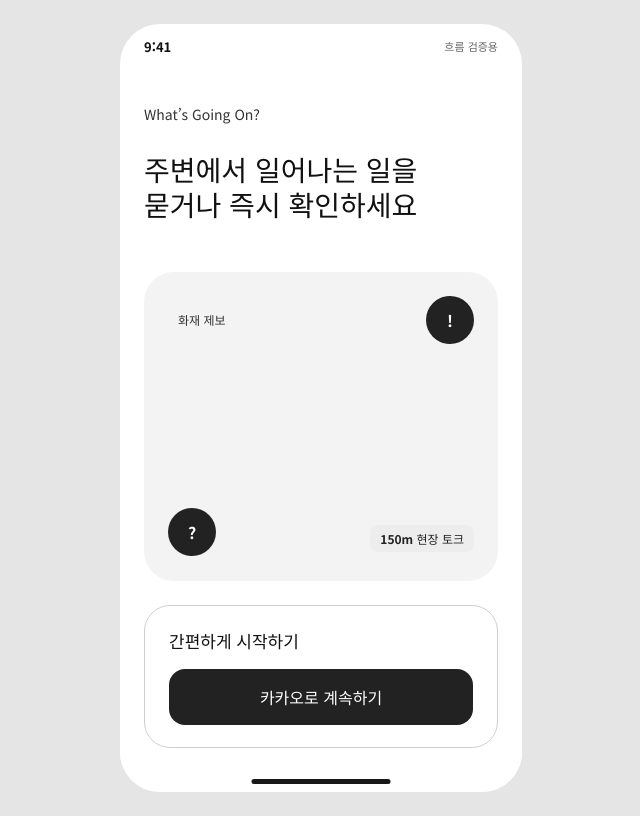
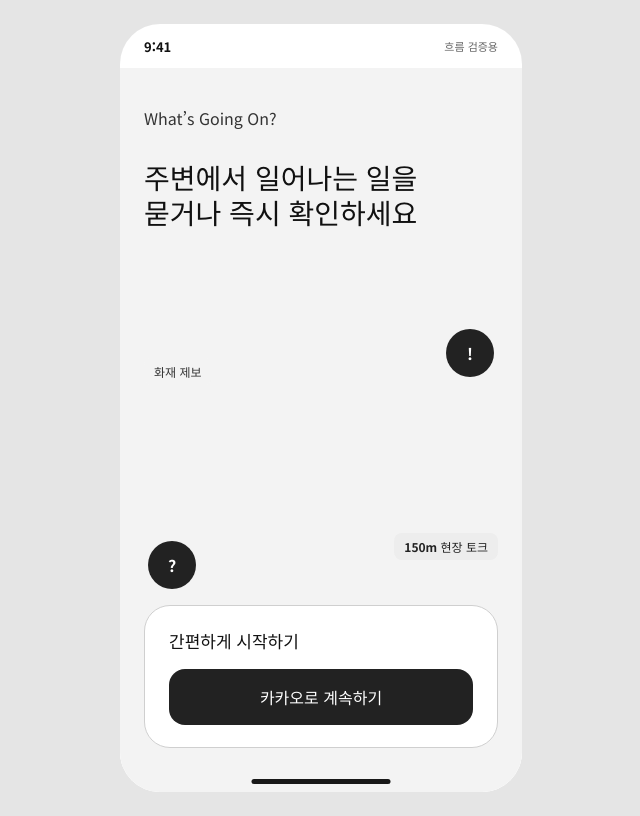
Before and after one commit to WGO-What-s-Going-On/Frontend, a React (Vite) app: page / in a window 1280 px wide. Shown: the whole page, without its empty margins (319-959 px from the left). Built offline with nearby package versions, Linux system fonts and the light colour scheme.

Commit message:
로그인 배경 확장

```diff
--- a/src/features/auth/AuthScreens.tsx
+++ b/src/features/auth/AuthScreens.tsx
@@ -6,7 +6,7 @@ export function LoginScreen() {
   const { go } = useApp()
   return <AppShell nav={false} contentClassName="login-screen">
     <p className="eyebrow blue">What’s Going On?</p><h1 className="hero">주변에서 일어나는 일을<br/>묻거나 즉시 확인하세요</h1>
-    <div className="illustration"><span className="badge red">화재 제보</span><b className="mint-dot">!</b><b className="question-dot">?</b><span className="badge chat">150m 현장 토크</span></div>
+    <div className="illustration login-background" aria-hidden="true"><span className="badge red">화재 제보</span><b className="mint-dot">!</b><b className="question-dot">?</b><span className="badge chat">150m 현장 토크</span></div>
     <div className="start-card"><h3>간편하게 시작하기</h3><button className="kakao" onClick={() => go('intro')}>카카오로 계속하기</button></div>
   </AppShell>
 }
--- a/src/flow-only.css
+++ b/src/flow-only.css
@@ -62,9 +62,22 @@
 .login-screen {
   display: flex;
   flex-direction: column;
+  position: relative;
+  isolation: isolate;
   overflow: hidden;
   overscroll-behavior: none;
   padding-bottom: 44px;
+}
+
+.login-screen > .eyebrow,
+.login-screen > .hero,
+.login-screen > .start-card {
+  position: relative;
+  z-index: 1;
+}
+
+.login-screen > .eyebrow {
+  font-size: 16px;
 }
 
 .login-screen .hero {
@@ -77,13 +90,41 @@
 }
 
 .login-screen .start-card {
-  margin-top: 24px;
+  margin-top: auto;
 }
 
-.login-screen .illustration {
-  flex: 1;
-  min-height: 260px;
-  margin-bottom: 0;
+.login-screen .login-background {
+  position: absolute;
+  z-index: 0;
+  inset: 0;
+  width: auto;
+  height: auto;
+  min-height: 0;
+  margin: 0;
+  border-radius: 0;
+  pointer-events: none;
+}
+
+.login-screen .login-background .badge.red {
+  top: 40%;
+  left: 24px;
+}
+
+.login-screen .login-background .badge.chat {
+  top: auto;
+  right: 24px;
+  bottom: 32%;
+  left: auto;
+}
+
+.login-screen .login-background .mint-dot {
+  top: 36%;
+  right: 28px;
+}
+
+.login-screen .login-background .question-dot {
+  bottom: 28%;
+  left: 28px;
 }
 
 .blue,
```
